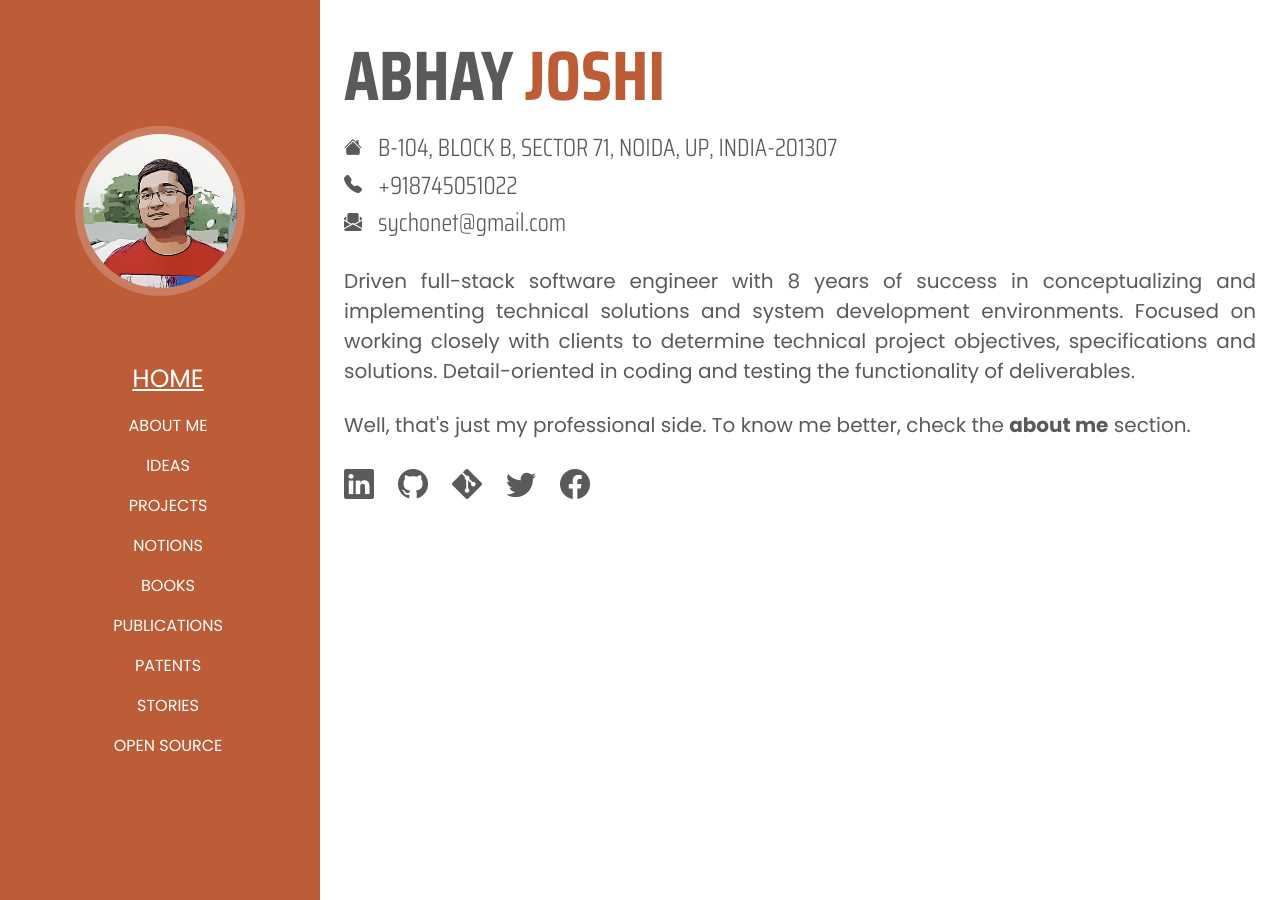
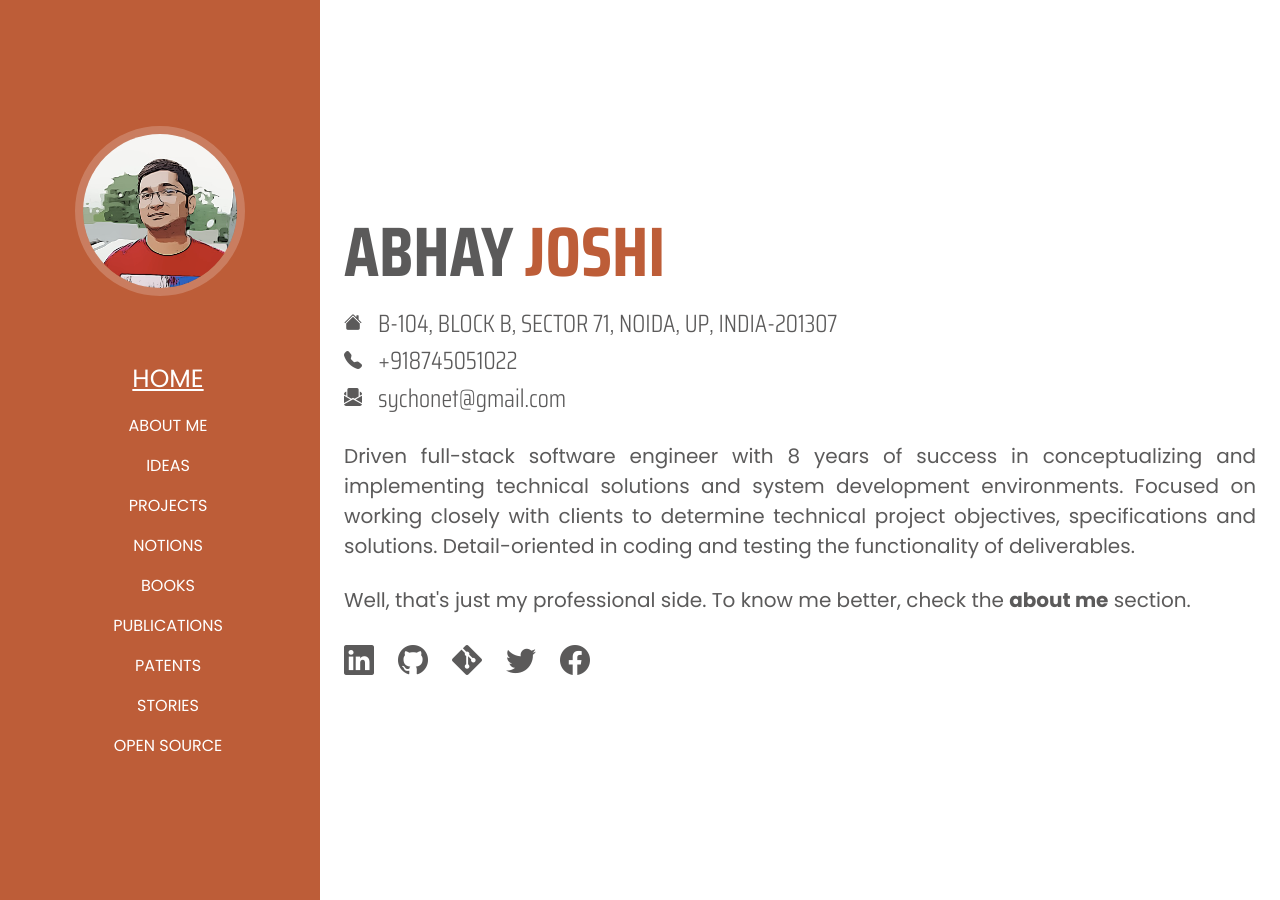
Before and after one commit to sychonet/sychonet.github.io, a Jekyll site: the page built from index.html, in a window 1280 px wide. Built offline with Jekyll 4.4.1, drawn with Linux system fonts in a browser that asks for light colours.

Commit message:
Fixed alignment issues

```diff
--- a/aboutme.html
+++ b/aboutme.html
@@ -1,9 +1,9 @@
 ---
 layout: page
 ---
-<div class="col-md-9 p-4 d-flex flex-lg-column justify-content-center">
+<div class="col-md-9 p-4 d-flex align-self-center flex-lg-column">
     <div class="font-color-secondary">
-        <div class="row">
+        <div class="row justify-content-center">
             <div class="pb-3 col-sm-4 text-center">
                 <div>
                     <img src="./assets/images/coder.jpg" class="rounded img-thumbnail" />
--- a/index.html
+++ b/index.html
@@ -10,7 +10,7 @@ pageDescription: Personal potfolio website of Abhay Joshi where he shares his no
 myDescription: Driven full-stack software engineer with 8 years of success in conceptualizing and implementing technical solutions and system development environments. Focused on working closely with clients to determine technical project objectives, specifications and solutions. Detail-oriented in coding and testing the functionality of deliverables.
 ---
 
-<div class="col-md-9 p-4 d-flex flex-lg-column justify-content-center">
+<div class="col-md-9 p-4 d-flex flex-lg-column align-self-center justify-content-center">
     <div class="col">
         <div id="home-name">
             <span class="font-color-secondary">{{ page.firstName | upcase }}</span>
```
